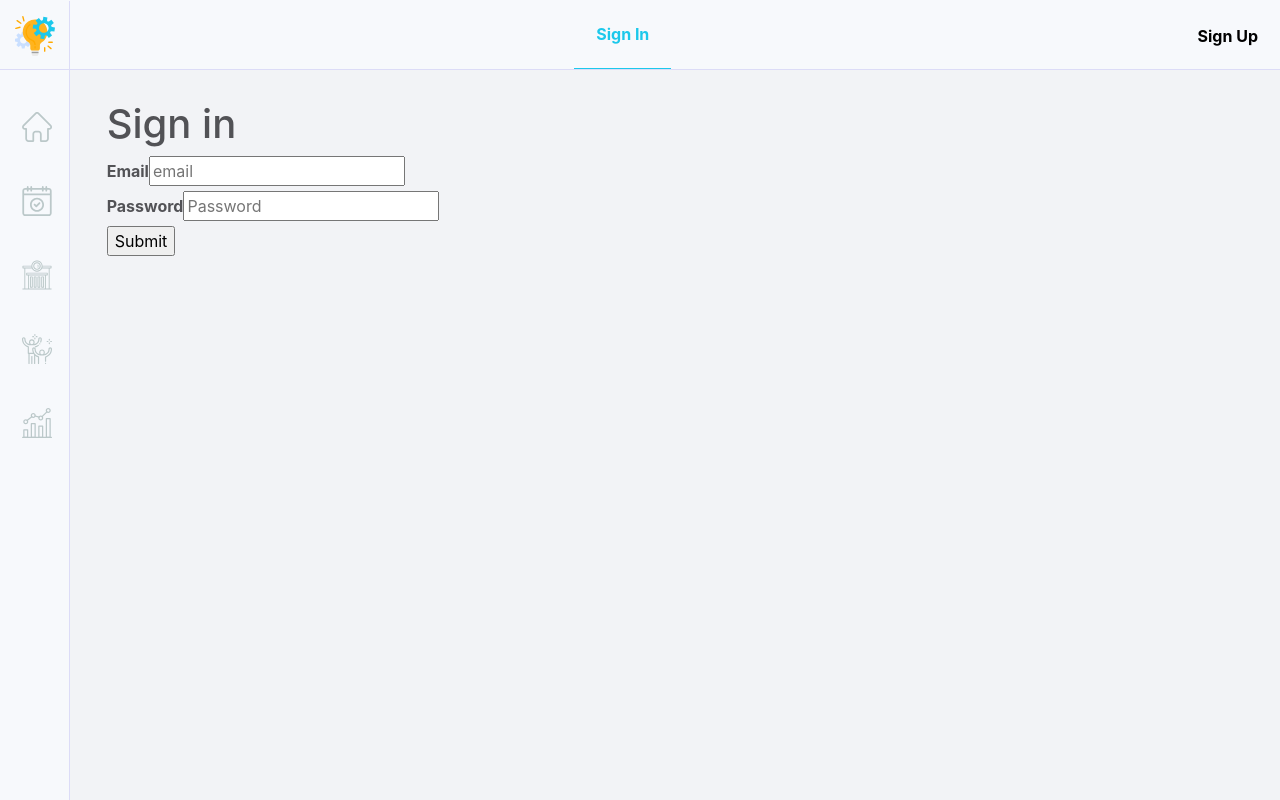
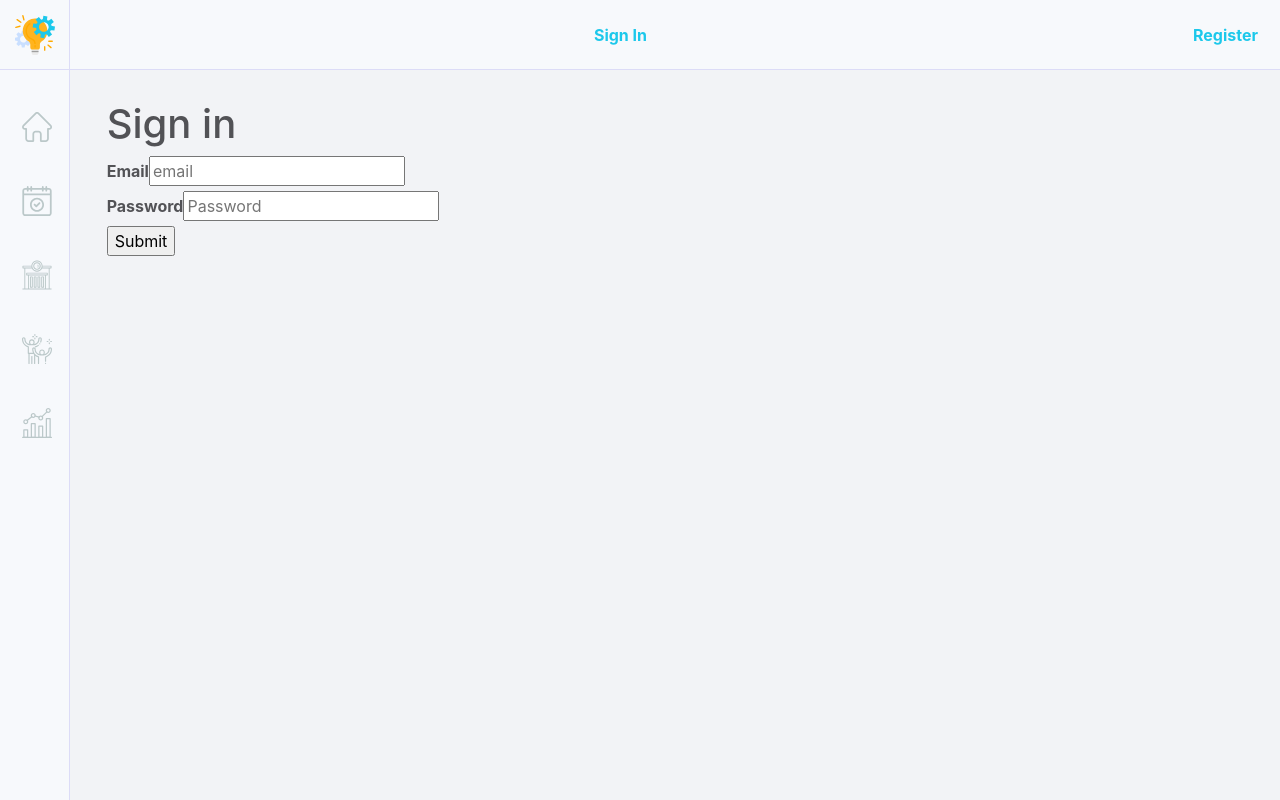
Before and after one commit to cuc-md/daa, a React (Create React App) app in the folder web_app/: page /react/sign_in in a window 1280 px wide. Built offline with nearby package versions, Linux system fonts and the light colour scheme.

Commit message:
remove https

```diff
--- a/web_app/package.json
+++ b/web_app/package.json
@@ -41,5 +41,5 @@
       "last 1 safari version"
     ]
   },
-  "proxy": "https://gateway:3000"
+  "proxy": "http://gateway:3000"
 }
--- a/web_app/src/App.js
+++ b/web_app/src/App.js
@@ -8,10 +8,8 @@ import Teams from './components/Teams/Teams';
 import Results from './components/Results/Results';
 import Navbar from './components/Navigation/Navbar/Navbar';
 import Sidebar from './components/Navigation/Sidebar/Sidebar';
-
-
-import SignUp from "./components/Auth/SignUp/SignUp";
-import SignIn from "./components/Auth/SignIn/SignIn";
+import Registration from './components/Auth/Registration/Registration';
+import SignIn from './components/Auth/SignIn/SignIn';
 
 function App() {
 
@@ -39,9 +37,8 @@ function App() {
                                 <Route exact path='/clubs' component={Clubs}/>
                                 <Route exact path='/teams' component={Teams}/>
                                 <Route exact path='/results' component={Results}/>
-
-                                <Route path="/sign_up" component={SignUp}/>
-                                <Route path="/sign_in" component={SignIn}/>
+                                <Route exact path='/register' component={Registration}/>
+                                <Route exact path='/sign_in' component={SignIn}/>
                             </Switch>
                         </div>
                     </div>
--- a/web_app/src/components/Auth/SignUp/SignUp.js
+++ b/web_app/src/components/Auth/Registration/Registration.js
@@ -1,8 +1,8 @@
 import React, {Component} from 'react';
 import {connect} from 'react-redux';
-import {signUpFetch} from '../../../store/actions/authActions';
+import {registerFetch} from '../../../store/actions/authActions';
 
-class SignUp extends Component {
+class Registration extends Component {
 
     constructor(props) {
         super(props);
@@ -23,14 +23,14 @@ class SignUp extends Component {
 
     handleSubmit(e) {
         e.preventDefault();
-        this.props.signUpFetch(this.state)
+        this.props.registerFetch(this.state)
     };
 
     render() {
         return (
             <div className="main">
                 <form onSubmit={this.handleSubmit}>
-                    <h1>Sign Up</h1>
+                    <h1>Register</h1>
 
                     <label>Email</label>
                     <input
@@ -66,7 +66,7 @@ class SignUp extends Component {
 }
 
 const mapDispatchToProps = dispatch => ({
-    signUpFetch: userInfo => dispatch(signUpFetch(userInfo))
+    registerFetch: userInfo => dispatch(registerFetch(userInfo))
 });
 
-export default connect(null, mapDispatchToProps)(SignUp);
+export default connect(null, mapDispatchToProps)(Registration);
--- a/web_app/src/components/Navigation/Navbar/Navbar.css
+++ b/web_app/src/components/Navigation/Navbar/Navbar.css
@@ -25,24 +25,10 @@
     width: 40px;
 }
 
-.divNavbar{
-    float: right;
-}
-
 .divNavbar a {
     display: block;
     height: 100%;
-    text-align: center;
     padding: 22px;
     text-decoration: none;
-    color: black;
-}
-
-.divNavbar :hover {
-    background-color: rgba(255, 255, 255, 0.04);
-}
-
-.divNavbar > a.active {
-    border-bottom: 3px solid #1cc8eb;
     color: #1cc8eb;
 }
--- a/web_app/src/components/Navigation/Navbar/SignedOutLinks/SignedOutLinks.js
+++ b/web_app/src/components/Navigation/Navbar/SignedOutLinks/SignedOutLinks.js
@@ -10,13 +10,13 @@ const SignedOutLinks = () => {
                 <LogoIcon className="navbarLogo"/>
             </div>
             <div className="divNavbar">
-                <NavLink exact activeClassName="active" className="" to='/sign_in'>
+                <NavLink to='/sign_in'>
                     Sign In
                 </NavLink>
             </div>
             <div className="divNavbar">
-                <NavLink exact activeClassName="active" className="" to='/sign_up'>
-                    Sign Up
+                <NavLink to='/register'>
+                    Register
                 </NavLink>
             </div>
         </div>
--- a/web_app/src/store/actions/authActions.js
+++ b/web_app/src/store/actions/authActions.js
@@ -1,4 +1,4 @@
-export const signUpFetch = (user) => {
+export const registerFetch = (user) => {
     return dispatch => {
         return fetch("/users", {
             method: "POST",
```
Also changed, not shown: web_app/src/components/Auth/Registration/Registration.css (added).
